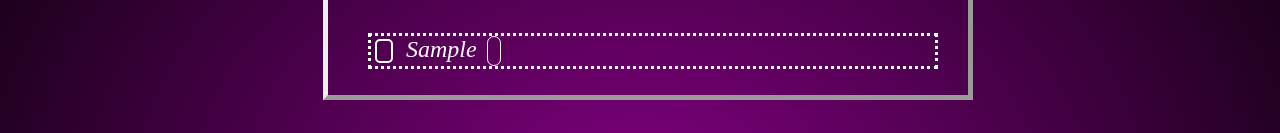
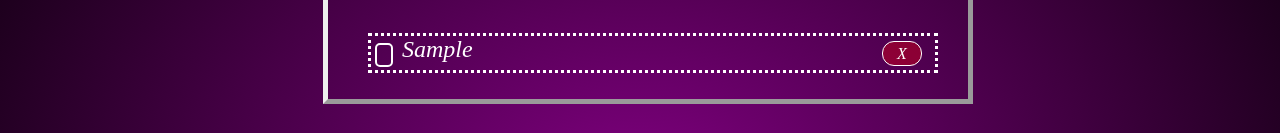
Before and after one commit to hhgtf/Entregable, a plain HTML site: page index.html in a window 1280 px wide. Both pictures are taken after typing "Sample" into the empty fields and a click on the button "Agregar Tarea". Shown: the part 250-383 px from the top of the page. Drawn offline with Linux system fonts and the light colour scheme; a web font is replaced by a local one.

Commit message:
Add files via upload
Actualizacion del código

```diff
--- a/script.js
+++ b/script.js
@@ -1,4 +1,6 @@
-const listTask = [];
+let listTask = [];
+
+let taskId = 0;
 
 function saveTask(event) {
   event.preventDefault();
@@ -7,82 +9,85 @@ function saveTask(event) {
   const formData = new FormData(form);
   let task = {};
 
+  // Esto agrega la info del input al objeto task
+  formData.forEach((valor, key) => (task[key] = valor));
 
-  //Esto agrega la info del input al objeto task
-  //la key es el "name" en html
-  formData.forEach((valor, key) => (task[key] = valor));
+  // Asignar un identificador único a cada tarea
+  task.id = taskId++;
 
   listTask.push(task);
 
   form.reset();
 
   displayTask();
-  check()
-
-}
-
-
-function displayTask() {
-
-  let listTaskElement = document.querySelector(".lista-tarea");
-
-  if (!listTaskElement) {
-    console.error("No se encontro el elemento ´.lista-tarea´");
-    return;
-  }
-
-  let listaTaskHtml = listTask.map((task, index) => {
-    let idUnique = index
-
-    return `
-
-
-                <li class="taskPending"><input type="checkbox" id ="${idUnique}"class="checkbox" name="checkbox">
-                <label for="${idUnique}">${task.tareas}</label>
-                <button class="closeButton"></button>
-                </li> `;
-  });
-
-
-listTaskElement.innerHTML = listaTaskHtml.join("")
-
+  check();
 }
 
 
 
+function displayTask() {
+  let listTaskElement = document.querySelector(".lista-tarea");
+
+  if (!listTaskElement) {
+    console.error("No se encontró el elemento '.lista-tarea'");
+    return;
+  }
+
+  // Crear el HTML para cada tarea utilizando el id único
+  let listaTaskHtml = listTask.map((task) => {
+    return `
+      <li class="taskPending" id="${task.id}">
+        <input type="checkbox" id="checkbox-${task.id}" class="checkbox" name="checkbox">
+        <label for="checkbox-${task.id}">${task.tareas}</label>
+        <button style="float: right;" class="closeButton">X</button>
+      </li>
+    `;
+  });
+
+  listTaskElement.innerHTML = listaTaskHtml.join("");
+  check();
+  deleteTask();
+}
+
+
+
+
 function check() {
-  // Selecciona todos los checkboxes con la clase 'checkbox'
   let checkboxes = document.querySelectorAll(".checkbox");
-
-  // Itera sobre cada checkbox y añade un event listener
   checkboxes.forEach(checkbox => {
     checkbox.addEventListener('change', () => {
-      // Encuentra el <li> contenedor del checkbox
       const li = checkbox.closest('li');
-
-      // Cambia el color del <li> si el checkbox está marcado
       if (checkbox.checked) {
         li.style.textDecoration = "line-through";
         li.style.color = "red"
       } else {
         li.style.textDecoration = "";
-        li.style.color = "" // Elimina el color para volver al estilo original
+        li.style.color = ""
       }
     });
   });
 }
 
+function deleteTask() {
+  let buttonClose = document.querySelectorAll(".closeButton");
+
+  buttonClose.forEach(button => {
+    button.addEventListener('click', (event) => {
+      // Encuentra el elemento li más cercano al botón clicado
+      let li = event.target.closest('li');
+      let id = parseInt(li.getAttribute('id'), 10); // Convertir el id a número entero
 
 
-/*function campoVacio(){
-  let button = document.querySelector("#button")
-  let input = document.querySelector("#tareas")
+      if (!isNaN(id)) {
+        // Filtrar la lista de tareas para eliminar la tarea con el id específico
+        alert("Seguro que desea borrar la tarea?")
+        listTask = listTask.filter(task => task.id !== id);
 
-  button.addEventListener('click',()=>{
-if(input.value.length == 0 ){
-  alert("Campo vacio")
+        // Volver a mostrar la lista de tareas actualizada
+        displayTask();
+      } else {
+        console.error(`ID de tarea no válido: ${id}`);
+      }
+    });
+  });
 }
-
-  })
-}
-  */
--- a/style.css
+++ b/style.css
@@ -138,14 +138,25 @@ button {
     cursor:pointer;
     transition: 0.5s;
     transform: scale(110%);
+    background-color: rgb(177, 12, 177);
     padding: 10px;
     margin-left: 5px;
 
 }
 
-.taskPending{
-   display: flex;
-   justify-content: flex-start;
-   gap: 10px;
+
+.closeButton {
+    cursor: pointer;
+    background-color: rgba(255, 0, 0, 0.342);
+    width: 40px;
+    height: 25px;
+    margin-top: 5px;
+    margin-right: 13px;
 
 }
+
+.closeButton:hover {
+    background-color: rgba(255, 0, 0, 0.699);
+    transition: 0.5s;
+    transform: scale(110%);
+}
```
Also changed, not shown: index.html (line endings or trailing spaces).
